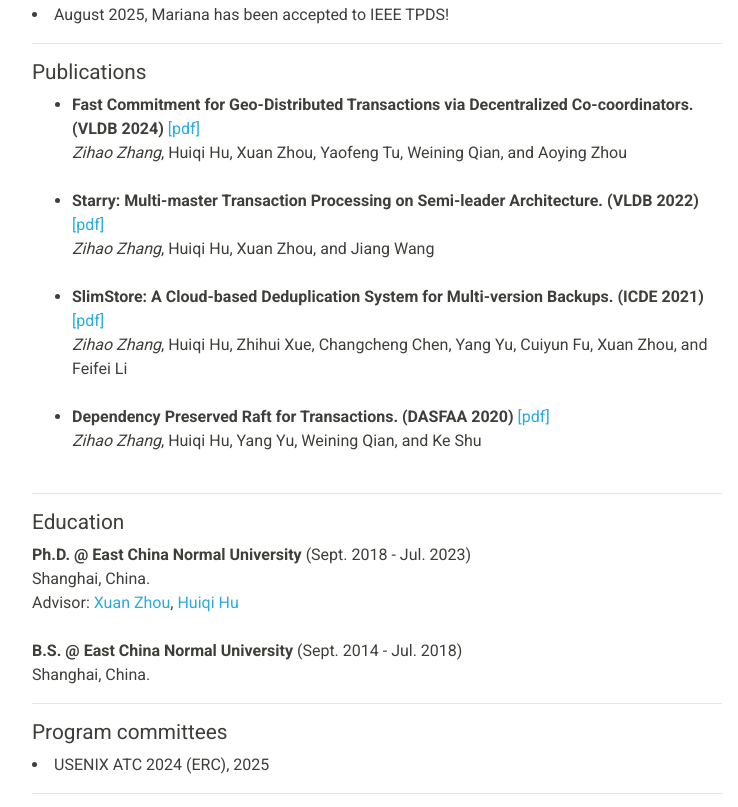
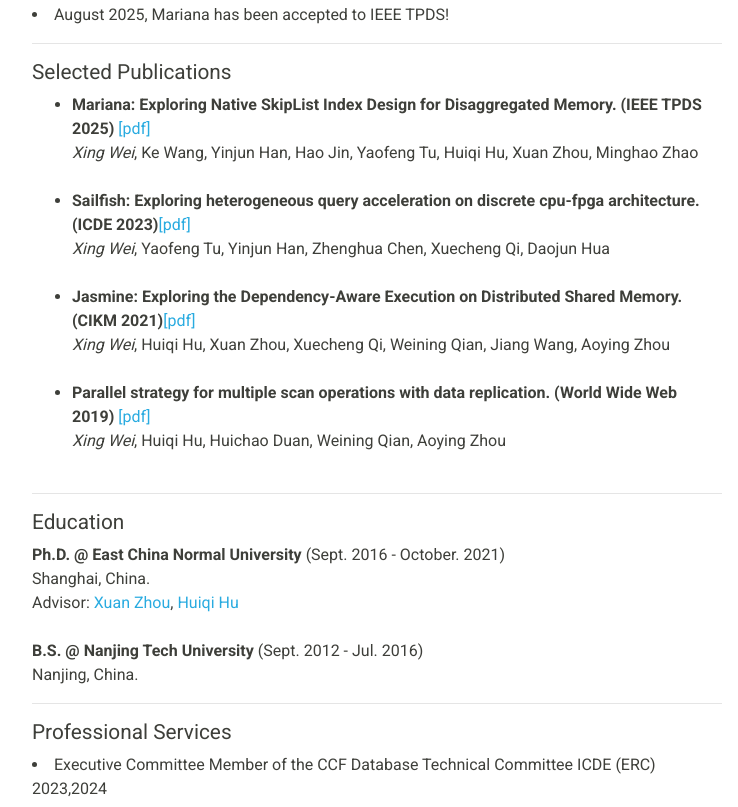
Before and after one commit to xingwei0619/xingwei0619.github.io, a plain HTML site: page index.html in a window 1280 px wide. Shown: the part 493-1300 px from the top of the page, without its empty margins (263-1001 px from the left). Drawn offline with Linux system fonts and the light colour scheme.

Commit message:
Update index.html

```diff
--- a/index.html
+++ b/index.html
@@ -64,36 +64,36 @@ Links: <a href="https://scholar.google.com/citations?user=23kiO5MAAAAJ">Google S
 
 <hr>
 
-<h2> Publications </h2>
+<h2>Selected Publications </h2>
 <ul>
   <li>
-    <bf><strong>Fast Commitment for Geo-Distributed Transactions via Decentralized Co-coordinators. (VLDB 2024)</strong> <a href="https://dl.acm.org/doi/pdf/10.14778/3675034.3675046">[pdf]</a></bf>
+    <bf><strong>Mariana: Exploring Native SkipList Index Design for Disaggregated Memory. (IEEE TPDS 2025)</strong> <a href="https://ieeexplore.ieee.org/abstract/document/11120355">[pdf]</a></bf>
     <br>
-    <i>Zihao Zhang</i>, Huiqi Hu, Xuan Zhou, Yaofeng Tu, Weining Qian, and Aoying Zhou
+    <i>Xing Wei</i>, Ke Wang, Yinjun Han, Hao Jin, Yaofeng Tu, Huiqi Hu, Xuan Zhou, Minghao Zhao
     </li>
 
     <br>
 
   <li>
-<bf><strong>Starry: Multi-master Transaction Processing on Semi-leader Architecture. (VLDB 2022)</strong><a href="https://www.vldb.org/pvldb/vol16/p77-hu.pdf">[pdf]</a></bf>
+<bf><strong>Sailfish: Exploring heterogeneous query acceleration on discrete cpu-fpga architecture. (ICDE 2023)</strong><a href="https://ieeexplore.ieee.org/abstract/document/10148249">[pdf]</a></bf>
 <br>
-<i>Zihao Zhang</i>, Huiqi Hu, Xuan Zhou, and Jiang Wang
+<i>Xing Wei</i>, Yaofeng Tu, Yinjun Han, Zhenghua Chen, Xuecheng Qi, Daojun Hua
 </li>
 <br>
 
 
 <li>
 
-<bf><strong>SlimStore: A Cloud-based Deduplication System for Multi-version Backups. (ICDE 2021)</strong><a href="https://users.cs.utah.edu/~lifeifei/papers/slimstore-icde21-full.pdf">[pdf]</a></bf>
+<bf><strong>Jasmine: Exploring the Dependency-Aware Execution on Distributed Shared Memory. (CIKM 2021)</strong><a href="https://dl.acm.org/doi/abs/10.1145/3459637.3481993">[pdf]</a></bf>
 <br>
-<i>Zihao Zhang</i>, Huiqi Hu, Zhihui Xue, Changcheng Chen, Yang Yu, Cuiyun Fu, Xuan Zhou, and Feifei Li
+<i>Xing Wei</i>, Huiqi Hu, Xuan Zhou, Xuecheng Qi, Weining Qian, Jiang Wang, Aoying Zhou
 </li>
 
 <br>
 <li>
-<bf><strong>Dependency Preserved Raft for Transactions. (DASFAA 2020)</strong> <a href="https://dl.acm.org/doi/abs/10.1007/978-3-030-59410-7_14"> [pdf]</a></bf>
+<bf><strong>Parallel strategy for multiple scan operations with data replication. (World Wide Web 2019)</strong> <a href="https://link.springer.com/article/10.1007/s11280-018-0625-7"> [pdf]</a></bf>
 <br>
-<i>Zihao Zhang</i>, Huiqi Hu, Yang Yu, Weining Qian, and Ke Shu
+<i>Xing Wei</i>, Huiqi Hu, Huichao Duan, Weining Qian, Aoying Zhou
 
 <br>
 <br>
@@ -103,23 +103,24 @@ Links: <a href="https://scholar.google.com/citations?user=23kiO5MAAAAJ">Google S
 <hr>
 
 <h2> Education </h2>
-<strong>Ph.D. @ East China Normal University</strong> (Sept. 2018 - Jul. 2023)
+<strong>Ph.D. @ East China Normal University</strong> (Sept. 2016 - October. 2021)
 <br>
 Shanghai, China.
 <br>
 Advisor: <a href="https://xuanzhouhub.github.io/xuanzhouhub/">Xuan Zhou</a>, <a href="https://dase314.notion.site/dase314/DASE-314-Hompage-2de1d90663b4422bb99a4e22c51a80b0">Huiqi Hu</a>
 <br>
 <br>
-<strong>B.S. @ East China Normal University</strong> (Sept. 2014 - Jul. 2018)
+<strong>B.S. @ Nanjing Tech University</strong> (Sept. 2012 - Jul. 2016)
 <br>
-Shanghai, China.
+Nanjing, China.
 <br>
 
 <hr>
 
-<h2> Program committees </h2>
+<h2> Professional Services </h2>
 <li>
-  <bf>USENIX ATC 2024 (ERC), 2025</bf>
+  <bf>Executive Committee Member of the CCF Database Technical Committee</bf>
+  <bf>ICDE (ERC) 2023,2024</bf>
   </li>
 
 <hr>
```
